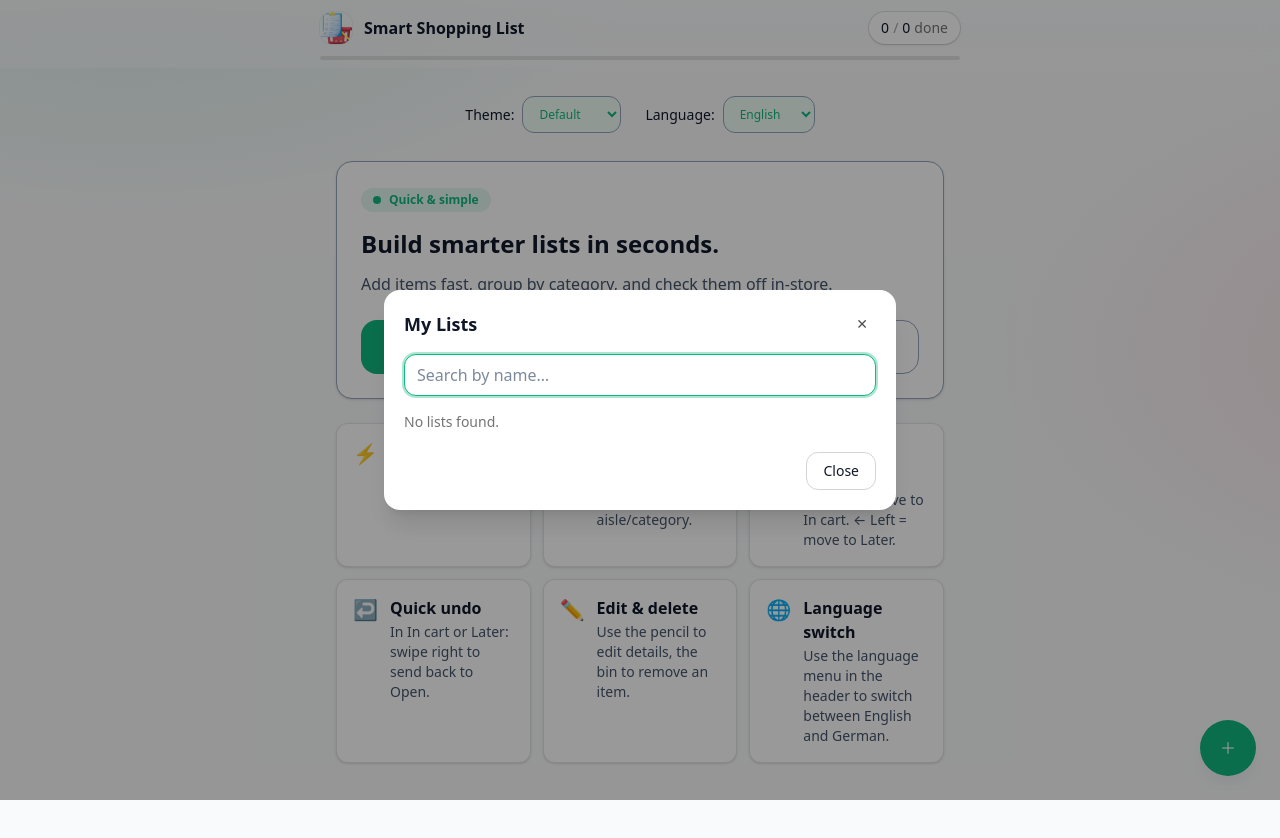
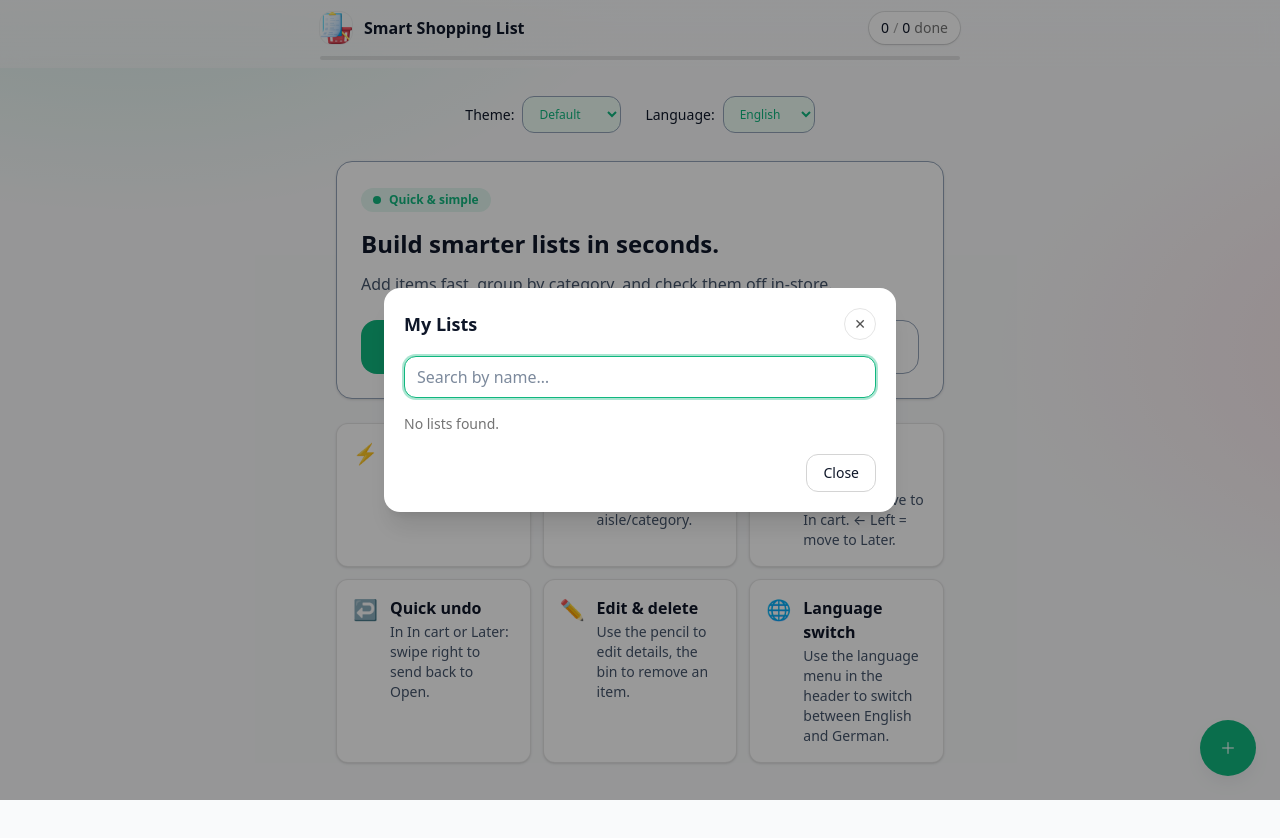
Before and after one commit to Kalikian/smart-shopping-list-frontend, a React (Vite) app: page / in a window 1280 px wide. Both pictures are taken after a click on the button "My Lists". Shown: the top 838 px of the page. Built offline with nearby package versions, Linux system fonts and the light colour scheme.

Commit message:
ux(dialog): use larger circular close button in My Lists dialog

```diff
--- a/src/components/AddItemInline.tsx
+++ b/src/components/AddItemInline.tsx
@@ -180,11 +180,11 @@ export default function AddItemInline({
         <button
           type="button"
           onClick={() => (isEdit && onCancel ? onCancel() : setOpen(false))}
-          className="rounded-lg px-2 py-1 text-sm text-[hsl(var(--muted))] hover:bg-slate-50"
-          aria-label={t("buttons.cancel", { defaultValue: "Cancel" })}
-          title={t("buttons.cancel", { defaultValue: "Cancel" })}
+          className="inline-flex h-8 w-8 items-center justify-center rounded-full border border-[hsl(var(--border))] bg-white/80 text-sm text-[hsl(var(--muted))] hover:bg-slate-100 hover:text-[hsl(var(--text))] focus-visible:outline-none focus-visible:ring-2 focus-visible:ring-[hsl(var(--accent))]"
+          aria-label={t("dialogs.close", { defaultValue: "Close dialog" })}
+          title={t("dialogs.close", { defaultValue: "Close" })}
         >
-          ×
+          <span aria-hidden>✕</span>
         </button>
       </div>
 
--- a/src/components/MyListsDialog.tsx
+++ b/src/components/MyListsDialog.tsx
@@ -141,16 +141,17 @@ export default function MyListsDialog({
             {t("hero.myLists", { defaultValue: "My Lists" })}
           </h2>
           <button
+            type="button"
             onClick={onClose}
-            className="rounded-lg px-2 py-1 text-sm text-neutral-600 hover:bg-neutral-100 dark:text-neutral-300 dark:hover:bg-neutral-800"
+            className="inline-flex h-8 w-8 items-center justify-center rounded-full border border-neutral-200 bg-white/80 text-sm text-neutral-600 hover:bg-neutral-100 hover:text-neutral-900 focus-visible:outline-none focus-visible:ring-2 focus-visible:ring-[hsl(var(--accent))] dark:border-neutral-700 dark:bg-neutral-900/80 dark:text-neutral-300 dark:hover:bg-neutral-800 dark:hover:text-white"
             aria-label={t("dialogs.close", {
               defaultValue: "Close dialog",
             })}
+            title={t("dialogs.close", { defaultValue: "Close dialog" })}
           >
-            ✕
+            <span aria-hidden>✕</span>
           </button>
         </div>
-
         <div className="mb-4">
           <input
             ref={inputRef}
```
